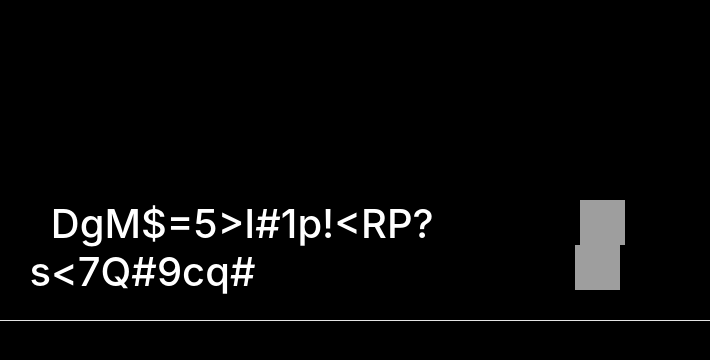
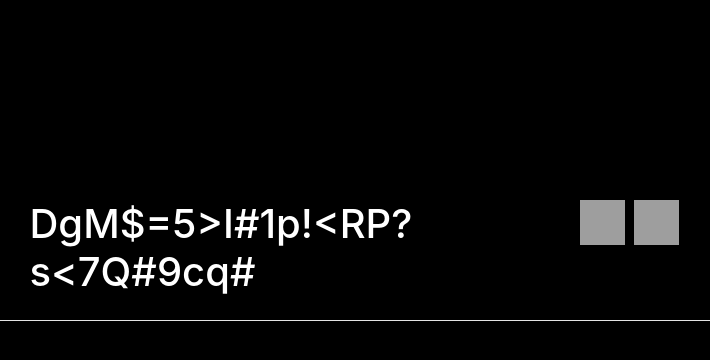
Before and after one commit to ovpd/generate-password, a Django app: page / in a window 1280 px wide. Shown: the part 145-505 px from the top of the page, without its empty margins (298-1008 px from the left). Run offline with Django 3.2, Linux system fonts and the light colour scheme; some libraries are stand-ins or nearby versions; grey boxes are pictures that could not be loaded.

Commit message:
some b fixed

```diff
--- a/mysite/mainApp/templates/mainApp/discussions/discussions.html
+++ /dev/null
@@ -1 +0,0 @@
-{%extends 'mainApp/homePage.html'%}
--- a/mysite/mainApp/templates/mainApp/generator.html
+++ b/mysite/mainApp/templates/mainApp/generator.html
@@ -33,8 +33,8 @@
 
     <div class="row">
       <div class="col-md-3"></div>
-      <div class="col-md-5"><h1 style="color: #ffffff;">&nbsp;&nbsp;{{random_password}} &nbsp;&nbsp; <h1/></div>
-        <div class="col-md-1">&nbsp;<img src="https://sun9-38.userapi.com/c858120/v858120140/c011a/rD_PlaQleMo.jpg" width="45" height="45" alt="logo" />&nbsp;&nbsp;<img src="https://sun9-15.userapi.com/c858120/v858120140/c0134/fKlx4r6fDeU.jpg" width="45" height="45" alt="logo" /></button></div>
+      <div class="col-md-5 text-left" ><h1 style="color: #ffffff;">{{random_password}} <h1/></div>
+        <div class="col-md-2">&nbsp;<img src="https://sun9-38.userapi.com/c858120/v858120140/c011a/rD_PlaQleMo.jpg" width="45" height="45" alt="logo" />&nbsp;&nbsp;<img src="https://sun9-15.userapi.com/c858120/v858120140/c0134/fKlx4r6fDeU.jpg" width="45" height="45" alt="logo" /></button></div>
       <div class="col-md-3"></div>
     </div>
     <div class="container"><hr></div>
--- a/mysite/mainApp/templates/mainApp/homePage.html
+++ b/mysite/mainApp/templates/mainApp/homePage.html
@@ -11,7 +11,7 @@
     border: none; /* Убираем границу */
     background-color: white; /* Цвет линии */
     height: 14px; /* Толщина линии */
-    width: 890px;
+    width: 830px;
 
    }
   </style>
```
